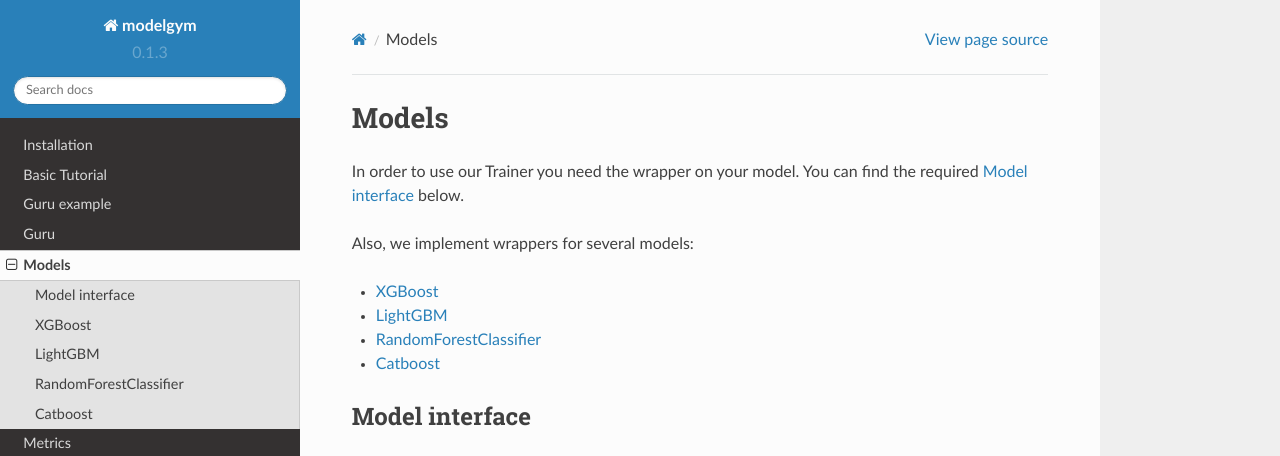
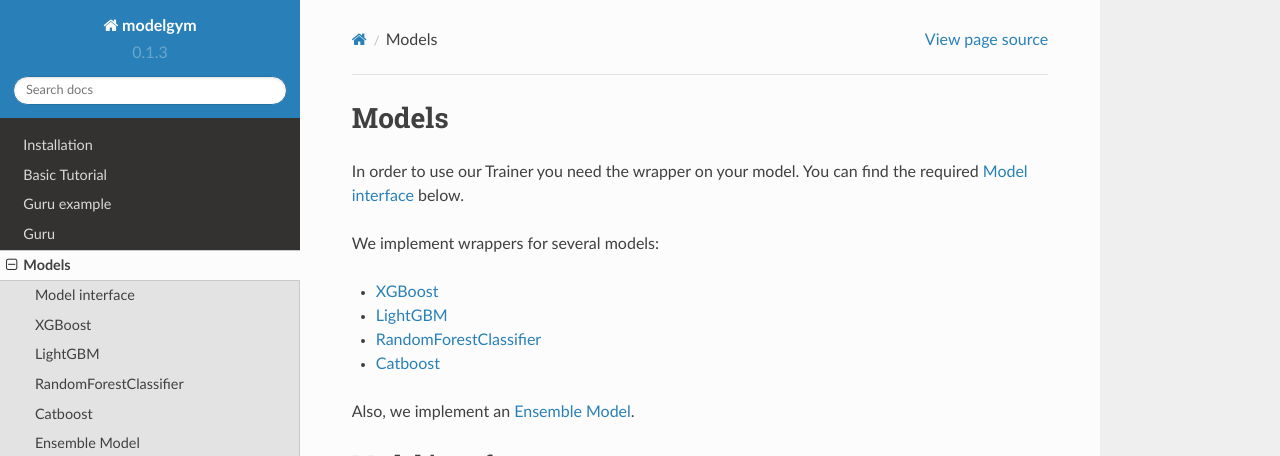
Before and after one commit to yandexdataschool/modelgym, a Sphinx documentation site: the page built from docs/source/models.rst, in a window 1280 px wide and 1400 px high. Shown: the top 456 px of the window. Built offline with Sphinx 7.4.7 and the Read the Docs theme 2.0.0, drawn with Linux system fonts in a browser that asks for light colours; grey boxes are pictures that could not be loaded.

Commit message:
add ensemble to docs, fix docstrings

```diff
--- a/docs/source/models.rst
+++ b/docs/source/models.rst
@@ -4,12 +4,14 @@
 In order to use our Trainer you need the wrapper on your model.
 You can find the required `Model interface`_ below.
 
-Also, we implement wrappers for several models:
+We implement wrappers for several models:
 
 * `XGBoost`_
 * `LightGBM`_
 * `RandomForestClassifier`_
 * `Catboost`_
+
+Also, we implement an `Ensemble Model`_.
 
 Model interface
 ---------------
@@ -45,3 +47,10 @@
     :members:
     :undoc-members:
     :show-inheritance:
+
+Ensemble Model
+--------------
+.. automodule:: modelgym.models.ensemble_model
+    :members:
+    :undoc-members:
+    :show-inheritance:
```
Also changed, not shown: 2 other files.
